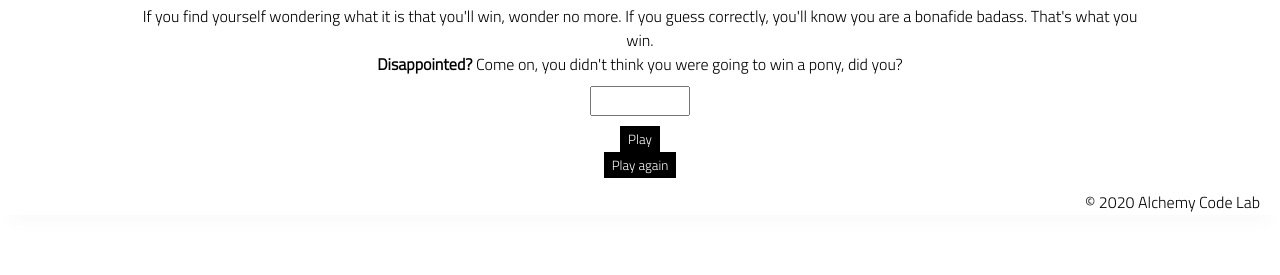
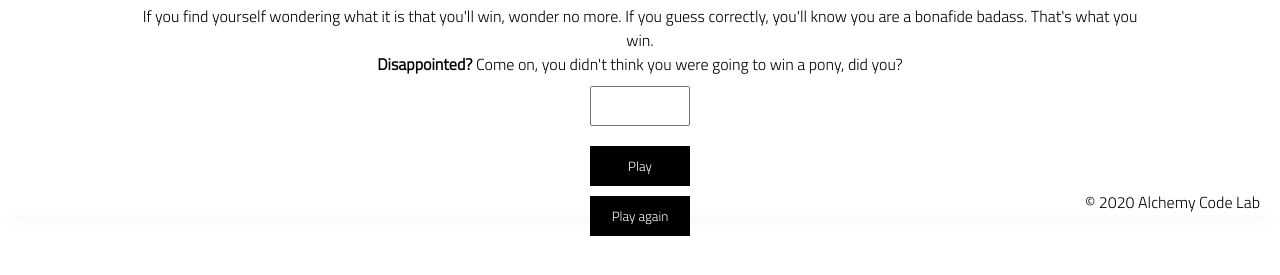
Before and after one commit to sls1881/plant-water-lab, a plain HTML site: page index.html in a window 1280 px wide. Shown: the part 585-860 px from the top of the page. Before the commit the page ends 823 px from the top, so only its background shows below. Drawn offline with Linux system fonts and the light colour scheme.

Commit message:
adding styling ot my buttons

```diff
--- a/styles/style.css
+++ b/styles/style.css
@@ -47,17 +47,23 @@ section {
 
 input {
     width: 100px;
-    height: 30px;
+    height: 40px;
 }
 
 button {
     border: solid 2px black;
     background-color: black;
     color: white;
+    width: 100px;
+    height: 40px;
 
 }
 
 .guesses {
+    padding: 10px;
+}
+
+.button {
     padding: 10px;
 }
 
```
